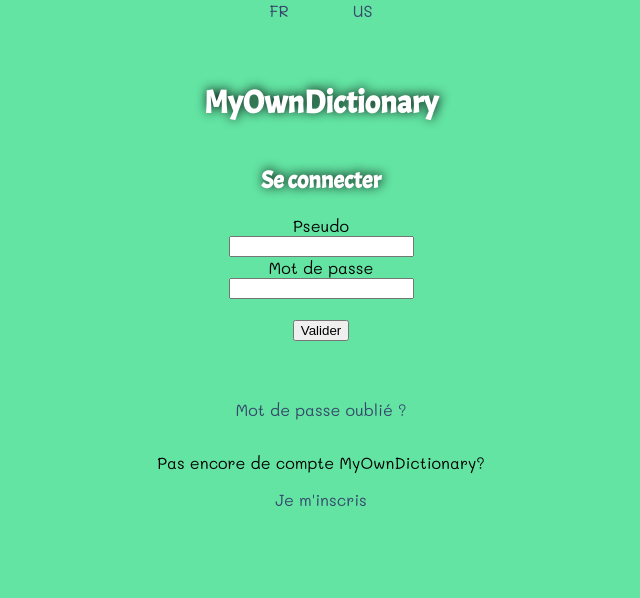
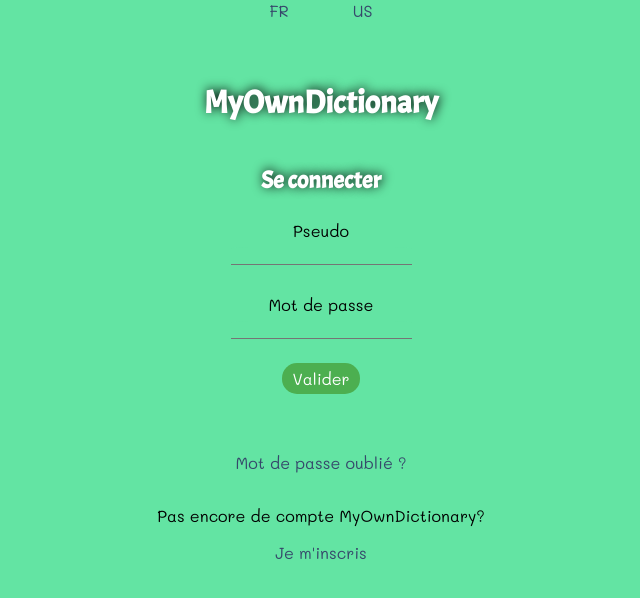
Before and after one commit to jonatanbzk/myowndictionary_v1, a PHP site: page / in a window 1280 px wide. Shown: the top 598 px of the page, without its empty margins (319-959 px from the left). Run offline with PHP 8.4, Linux system fonts and the light colour scheme; some libraries are stand-ins or nearby versions.

Commit message:
Design login and sign up page done

```diff
--- a/public/style.css
+++ b/public/style.css
@@ -108,8 +108,6 @@ div {
   width: 500px;
 }
 
-#formLogin, #formSignUp {
-}
 
 td,
 th {
--- /dev/null
+++ b/public/styleInput.css
@@ -0,0 +1,38 @@
+/* form starting stylings ------------------------------- */
+.formLogin {
+  background-color: #63e4a3;
+  line-height: 2em;
+}
+
+.formSubmit {
+  cursor: pointer;
+  outline: none;
+  color: #fff;
+  background-color: #4CAF50;
+  border: none;
+  border-radius: 15px;
+  padding: 5px 10px;
+  font-size: 1em;
+  font-family: 'Mali', cursive;
+}
+
+.formSubmit:hover {background-color: #3e8e41}
+
+.formSubmit:active {
+  background-color: #3e8e41;
+  transform: translateY(4px);
+}
+
+
+.formText {
+  border: none;
+  border-radius: 10% 10% 0% 0%;
+  border-bottom:1px solid #757575;
+  background-color: #63e4a3;
+  margin-bottom: 1.8em;
+}
+
+.formText:focus {
+  box-shadow: 0px 0px 8px #757575;
+  outline: none;
+}
--- a/view/login_Page.php
+++ b/view/login_Page.php
@@ -6,24 +6,25 @@
 
 <h2><?php echo I('login_login');?></h2>
 
-<form id="formLogin" action="index.php?action=logIn" method="post">
+<form class="formLogin" action="index.php?action=logIn" method="post">
     <label for="username">
       <?php echo I('login_username');?>
     </label> <br>
-  <input type="text" name="username"
+    <input class="formText" type="text" name="username"
            value="<?php if (!empty($test_login_data)
                 && array_key_exists('username', $test_login_data)):
                 echo $test_login_data['username'];endif; ?>"
-         required> <br>
+                required><br>
     <label for="password">
       <?php echo I('login_password');?>
     </label> <br>
-  <input type="password" name="password"
+    <input class="formText" type="password" name="password"
          value="<?php if (!empty($test_login_data)
          && array_key_exists('password', $test_login_data)):
          echo $test_login_data['password'];endif; ?>"
-         required> <br> <br>
-  <input type="submit" name="" value=<?php echo I('login_submit');?>>
+         required> <br>
+
+  <input type="submit" class="formSubmit" value=<?php echo I('login_submit');?>>
 </form>
 <br>
 <?php if (isset($_SESSION['error'])): echo $_SESSION['error'] . '<br>';endif;
--- a/view/reset_password_email.php
+++ b/view/reset_password_email.php
@@ -1,9 +1,9 @@
 <?php ob_start(); ?>
 
-<form class="" action="../index.php?action=resetpassword" method="post">
+<form class="formLogin" action="../index.php?action=resetpassword" method="post">
   <label for="email"><?php echo I('sign_email');?></label> <br>
-  <input type="email" name="email" placeholder="@" required> <br>
-  <input type="submit" name="" value=<?php echo I('login_submit');?>>
+  <input class="formText" type="email" name="email" placeholder="@" required> <br>
+  <input type="submit" class="formSubmit" value=<?php echo I('login_submit');?>>
 </form>
 
 <p><?php echo I('reset_email_back');?></p>
--- a/view/template.php
+++ b/view/template.php
@@ -19,6 +19,7 @@
 
     <title>MyOwnDictionary</title>
     <link href="./public/style.css" rel="stylesheet" />
+    <link href="./public/styleInput.css" rel="stylesheet" />
   </head>
   <body>
     <div class="langLink">
```
Also changed, not shown: view/reset_password_password.php (+4 -4 lines), view/sign_up.php (+6 -6 lines). Lines whose indentation alone changed are shown as unchanged.
